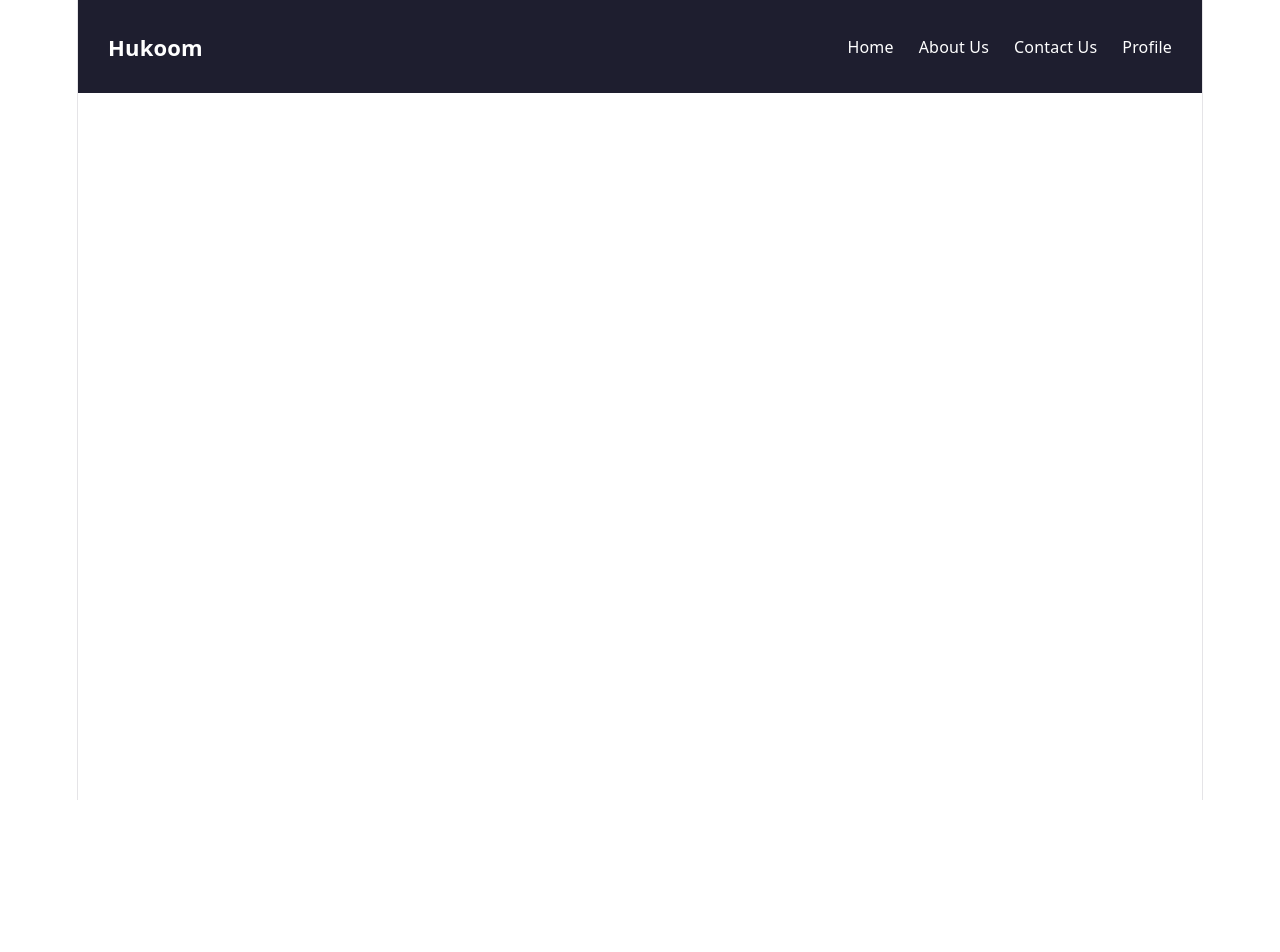
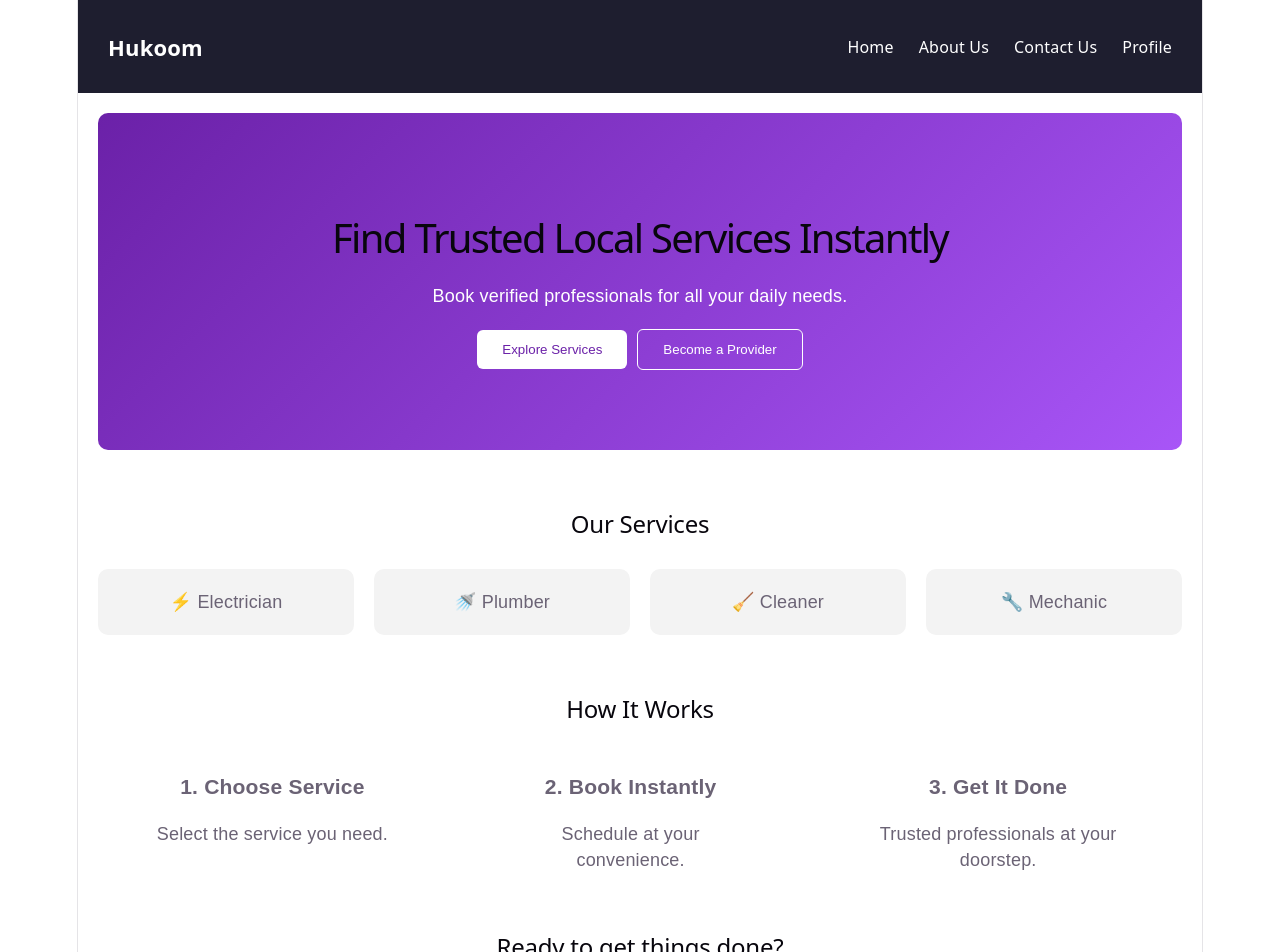
Before and after one commit to raj005-gitH/Hukoom-Web, a React (Vite) app in the folder Hukoom/: page / in a window 1280 px wide. Shown: the top 952 px of the page. Before the commit the page ends 800 px from the top, so only its background shows below. Built offline with nearby package versions, Linux system fonts and the light colour scheme.

Commit message:
profile section added

```diff
--- a/Hukoom/src/components/Navbar.jsx
+++ b/Hukoom/src/components/Navbar.jsx
@@ -13,7 +13,7 @@ function Navbar() {
 
       {/* Navigation Links */}
       <ul className="nav-links">
-        <li><Link to="/home">Home</Link></li>
+        <li><Link to="/">Home</Link></li>
         <li><Link to="/about">About Us</Link></li>
         <li><Link to="/contact">Contact Us</Link></li>
         <li><Link to="/profile">Profile</Link></li>
--- a/Hukoom/src/pages/Home.css
+++ b/Hukoom/src/pages/Home.css
@@ -1,38 +1,95 @@
-.landing-container {
-  height: 100vh;
-  display: flex;
-  flex-direction: column;
-  justify-content: center;
-  align-items: center;
-  background: #0f172a;
-  color: white;
+.home-container {
+  font-family: Arial, sans-serif;
+  padding: 20px;
 }
 
-.app-title {
-  font-size: 3rem;
-  font-weight: bold;
+/* HERO */
+.hero {
+  text-align: center;
+  padding: 80px 20px;
+  background: linear-gradient(135deg, #6b21a8, #a855f7);
+  color: white;
+  border-radius: 10px;
 }
 
-.tagline {
-  margin-bottom: 2rem;
-  color: #cbd5f5;
+.hero h1 {
+  font-size: 40px;
 }
 
-.role-container {
-  display: flex;
-  gap: 2rem;
+.hero p {
+  margin: 15px 0;
 }
 
-.role-card {
-  background: #1e293b;
-  padding: 2rem;
-  border-radius: 16px;
+.hero-buttons {
+  margin-top: 20px;
+}
+
+.primary-btn {
+  padding: 12px 25px;
+  margin-right: 10px;
+  background-color: white;
+  color: #6b21a8;
+  border: none;
+  border-radius: 6px;
   cursor: pointer;
-  transition: 0.3s;
+}
+
+.secondary-btn {
+  padding: 12px 25px;
+  background-color: transparent;
+  color: white;
+  border: 1px solid white;
+  border-radius: 6px;
+  cursor: pointer;
+}
+
+/* SERVICES */
+.services {
+  margin-top: 60px;
   text-align: center;
 }
 
-.role-card:hover {
-  transform: scale(1.05);
-  background: #334155;
+.service-grid {
+  display: grid;
+  grid-template-columns: repeat(auto-fit, minmax(150px, 1fr));
+  gap: 20px;
+  margin-top: 30px;
 }
+
+.card {
+  padding: 20px;
+  background: #f3f3f3;
+  border-radius: 10px;
+  cursor: pointer;
+  transition: 0.3s;
+}
+
+.card:hover {
+  background: #e9d5ff;
+}
+
+/* STEPS */
+.steps {
+  margin-top: 60px;
+  text-align: center;
+}
+
+.steps-grid {
+  display: flex;
+  justify-content: space-around;
+  margin-top: 30px;
+}
+
+.step {
+  max-width: 250px;
+}
+
+/* CTA */
+.cta {
+  margin-top: 60px;
+  text-align: center;
+}
+
+.cta button {
+  margin-top: 15px;
+}
--- a/Hukoom/src/pages/Home.jsx
+++ b/Hukoom/src/pages/Home.jsx
@@ -1,28 +1,62 @@
 import "./Home.css";
 
-export default function Home({ onSelectRole }) {
+function Home() {
   return (
-    <div className="landing-container">
-      <h1 className="app-title">Hukoom</h1>
-      <p className="tagline">Find trusted help near you</p>
+    <div className="home-container">
 
-      <div className="role-container">
-        <div
-          className="role-card"
-          onClick={() => onSelectRole("user")}
-        >
-          <h2>👤 User</h2>
-          <p>Book services easily</p>
+      {/* HERO SECTION */}
+      <section className="hero">
+        <h1>Find Trusted Local Services Instantly</h1>
+        <p>Book verified professionals for all your daily needs.</p>
+
+        <div className="hero-buttons">
+          <button className="primary-btn">Explore Services</button>
+          <button className="secondary-btn">Become a Provider</button>
         </div>
+      </section>
 
-        <div
-          className="role-card"
-          onClick={() => onSelectRole("hero")}
-        >
-          <h2>🛠 Hero</h2>
-          <p>Offer your services & earn</p>
+      {/* SERVICES SECTION */}
+      <section className="services">
+        <h2>Our Services</h2>
+
+        <div className="service-grid">
+          <div className="card">⚡ Electrician</div>
+          <div className="card">🚿 Plumber</div>
+          <div className="card">🧹 Cleaner</div>
+          <div className="card">🔧 Mechanic</div>
         </div>
-      </div>
+      </section>
+
+      {/* HOW IT WORKS */}
+      <section className="steps">
+        <h2>How It Works</h2>
+
+        <div className="steps-grid">
+          <div className="step">
+            <h3>1. Choose Service</h3>
+            <p>Select the service you need.</p>
+          </div>
+
+          <div className="step">
+            <h3>2. Book Instantly</h3>
+            <p>Schedule at your convenience.</p>
+          </div>
+
+          <div className="step">
+            <h3>3. Get It Done</h3>
+            <p>Trusted professionals at your doorstep.</p>
+          </div>
+        </div>
+      </section>
+
+      {/* CTA */}
+      <section className="cta">
+        <h2>Ready to get things done?</h2>
+        <button className="primary-btn">Get Started</button>
+      </section>
+
     </div>
   );
 }
+
+export default Home;
--- /dev/null
+++ b/Hukoom/src/pages/Profile.css
@@ -0,0 +1,59 @@
+.profile-container {
+  font-family: Arial, sans-serif;
+  padding: 20px;
+}
+
+/* HEADER */
+.profile-header {
+  text-align: center;
+  background: linear-gradient(135deg, #6b21a8, #a855f7);
+  color: white;
+  padding: 40px 20px;
+  border-radius: 10px;
+}
+
+.avatar {
+  font-size: 50px;
+  margin-bottom: 10px;
+}
+
+.edit-btn {
+  margin-top: 10px;
+  padding: 10px 20px;
+  border: none;
+  background: white;
+  color: #6b21a8;
+  border-radius: 6px;
+  cursor: pointer;
+}
+
+/* SECTIONS */
+.profile-section {
+  margin-top: 30px;
+  padding: 20px;
+  background: #f3f3f3;
+  border-radius: 10px;
+}
+
+/* BOOKINGS */
+.booking-card {
+  margin-top: 10px;
+  padding: 10px;
+  background: white;
+  border-radius: 6px;
+}
+
+/* ACTIONS */
+.profile-actions {
+  margin-top: 30px;
+  text-align: center;
+}
+
+.logout-btn {
+  padding: 12px 25px;
+  background: #dc2626;
+  color: white;
+  border: none;
+  border-radius: 6px;
+  cursor: pointer;
+}
--- /dev/null
+++ b/Hukoom/src/pages/Profile.jsx
@@ -0,0 +1,46 @@
+import "./Profile.css";
+
+function Profile() {
+  return (
+    <div className="profile-container">
+
+      {/* HEADER */}
+      <div className="profile-header">
+        <div className="avatar">👤</div>
+        <h2>John Doe</h2>
+        <p>johndoe@email.com</p>
+        <button className="edit-btn">Edit Profile</button>
+      </div>
+
+      {/* INFO SECTION */}
+      <div className="profile-section">
+        <h3>Account Details</h3>
+        <p><strong>Phone:</strong> +91 98765 43210</p>
+        <p><strong>Location:</strong> Delhi, India</p>
+      </div>
+
+      {/* BOOKINGS SECTION */}
+      <div className="profile-section">
+        <h3>Recent Bookings</h3>
+
+        <div className="booking-card">
+          <p>🔧 Plumbing Service</p>
+          <span>Status: Completed</span>
+        </div>
+
+        <div className="booking-card">
+          <p>⚡ Electrical Repair</p>
+          <span>Status: Pending</span>
+        </div>
+      </div>
+
+      {/* ACTION */}
+      <div className="profile-actions">
+        <button className="logout-btn">Logout</button>
+      </div>
+
+    </div>
+  );
+}
+
+export default Profile;
--- a/Hukoom/src/routes/AppRoutes.jsx
+++ b/Hukoom/src/routes/AppRoutes.jsx
@@ -4,13 +4,15 @@ import { Routes, Route } from "react-router-dom";
 import About from "../pages/About";
 import Home from "../pages/Home";
 import Contact from "../pages/Contact";
+import Profile from "../pages/Profile";
 
 function AppRoutes() {
   return (
     <Routes>
       <Route path="/about" element={<About />} />
-      <Route path="/home" element={<Home />} />
+      <Route path="/" element={<Home />} />
       <Route path="/contact" element={<Contact/>}/>
+      <Route path="/profile" element={<Profile/>}/>
     </Routes>
   );
 }
```
